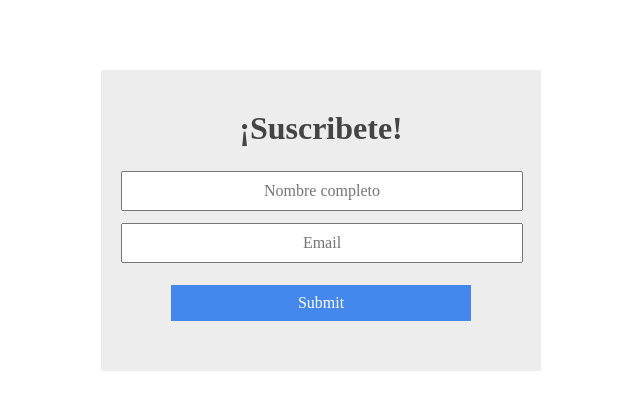
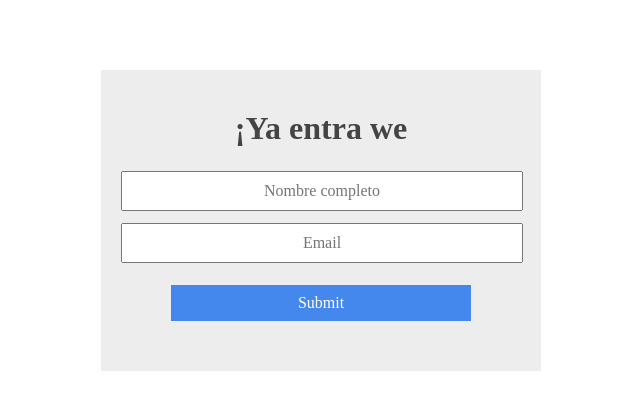
Before and after one commit to OliverDiego08/Prueba-OLINOVERD, a PHP site: page / in a window 1280 px wide. Shown: the top 410 px of the page, without its empty margins (319-959 px from the left). Run offline with PHP 8.4, Linux system fonts and the light colour scheme.

Commit message:
Modificacion del codigo de la linea 10

```diff
--- a/index.php
+++ b/index.php
@@ -1,13 +1,13 @@
 <!DOCTYPE html>
 <html>
 <head>
-	<title>Registrar usuario</title>
+	<title>Guardar todos los usuarios</title>
 	<meta charset="utf-8">
 	<link rel="stylesheet" type="text/css" href="estilo.css">
 </head>
 <body>
     <form method="post">
-    	<h1>¡Suscribete!</h1>
+    	<h1>¡Ya entra we</h1>
     	<input type="text" name="name" placeholder="Nombre completo">
     	<input type="email" name="email" placeholder="Email">
     	<input type="submit" name="register">
```
